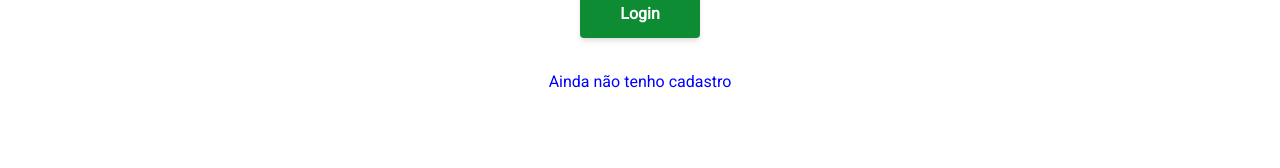
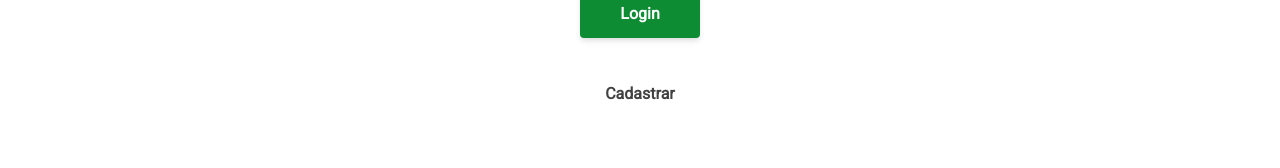
Before and after one commit to carlitomurta/cdv-coleta, a Nuxt app: page /login in a window 1280 px wide. Shown: the part 316-484 px from the top of the page. Built offline with nearby package versions, Linux system fonts and the light colour scheme; what vue-js-modal would draw is missing.

Commit message:
botão cadastrar alterado

```diff
--- a/pages/login/index.vue
+++ b/pages/login/index.vue
@@ -45,7 +45,7 @@
             </div>
 
             <button
-              class="block h-12 min-h-0 px-10 mx-auto mt-8 font-bold text-center text-white capitalize rounded shadow-md base-button bg-brand-green"
+              class="block h-12 min-h-2 px-10 mx-auto mt-8 font-bold text-center text-white capitalize rounded shadow-md base-button bg-brand-green"
               type="submit"
               role="button"
               @click.prevent="sendPostRequest"
@@ -54,12 +54,13 @@
             </button>
           </form>
           <div>
-            <a
-              class="block h-12 min-h-0 px-10 mx-auto text-center text-blue"
-              href="#"
+            <button
+              class="block h-12 min-h-0 px-10 mx-auto font-bold text-center capitalize rounded-lg dark:text-white hover:bg-grey-100 text-grey-400"
+              role="button"
               @click="showModal"
-              >Ainda não tenho cadastro</a
             >
+              Cadastrar
+            </button>
           </div>
         </div>
       </div>
```
